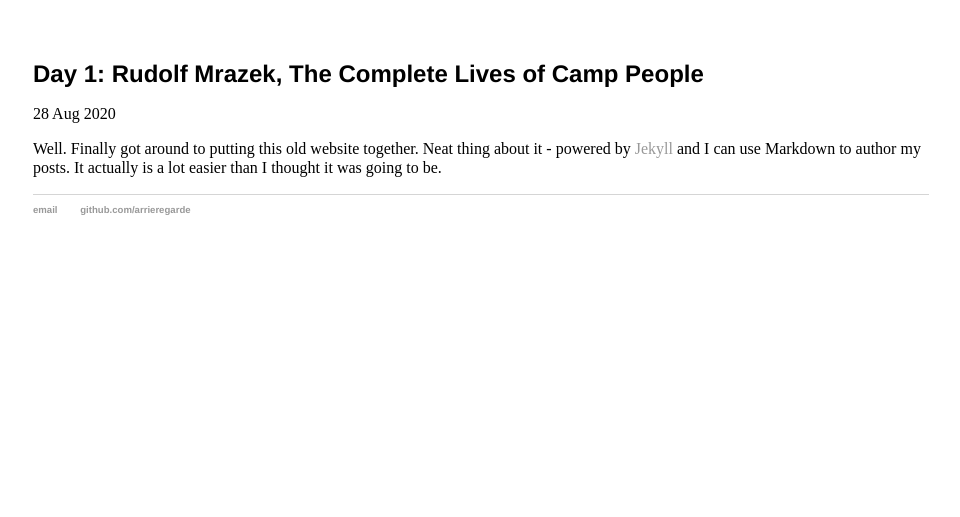
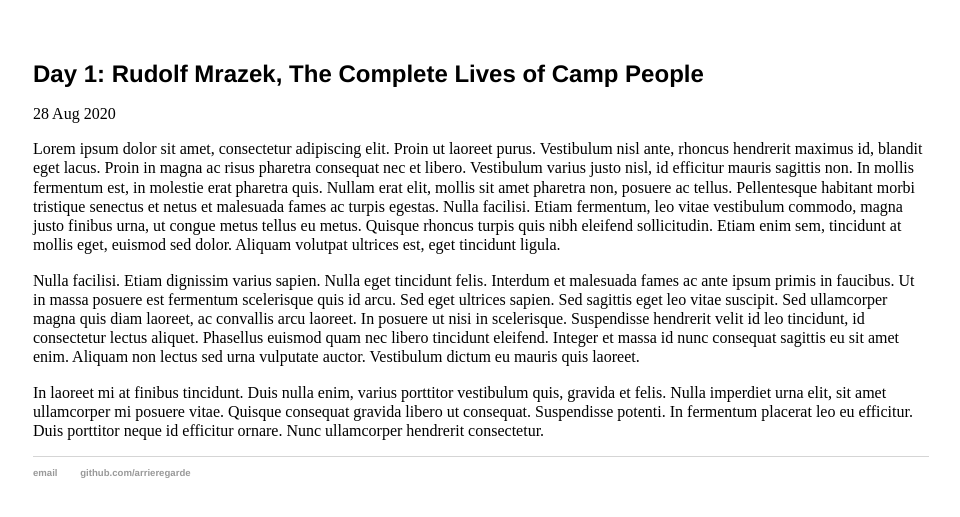
Before and after one commit to arrieregarde/arrieregarde.github.io, a Jekyll site: the page built from _posts/2020-08-28-Day-1.md, in a window 1280 px wide. Shown: the top 517 px of the page, without its empty margins (159-1119 px from the left). Built offline with Jekyll 4.4.1, drawn with Linux system fonts in a browser that asks for light colours.

Commit message:
Update 2020-08-28-Day-1.md

```diff
--- a/_posts/2020-08-28-Day-1.md
+++ b/_posts/2020-08-28-Day-1.md
@@ -3,5 +3,8 @@ layout: post
 title: "Day 1: Rudolf Mrazek, The Complete Lives of Camp People"
 date: 2020-08-28
 ---
+Lorem ipsum dolor sit amet, consectetur adipiscing elit. Proin ut laoreet purus. Vestibulum nisl ante, rhoncus hendrerit maximus id, blandit eget lacus. Proin in magna ac risus pharetra consequat nec et libero. Vestibulum varius justo nisl, id efficitur mauris sagittis non. In mollis fermentum est, in molestie erat pharetra quis. Nullam erat elit, mollis sit amet pharetra non, posuere ac tellus. Pellentesque habitant morbi tristique senectus et netus et malesuada fames ac turpis egestas. Nulla facilisi. Etiam fermentum, leo vitae vestibulum commodo, magna justo finibus urna, ut congue metus tellus eu metus. Quisque rhoncus turpis quis nibh eleifend sollicitudin. Etiam enim sem, tincidunt at mollis eget, euismod sed dolor. Aliquam volutpat ultrices est, eget tincidunt ligula.
 
-Well. Finally got around to putting this old website together. Neat thing about it - powered by [Jekyll](http://jekyllrb.com) and I can use Markdown to author my posts. It actually is a lot easier than I thought it was going to be.
+Nulla facilisi. Etiam dignissim varius sapien. Nulla eget tincidunt felis. Interdum et malesuada fames ac ante ipsum primis in faucibus. Ut in massa posuere est fermentum scelerisque quis id arcu. Sed eget ultrices sapien. Sed sagittis eget leo vitae suscipit. Sed ullamcorper magna quis diam laoreet, ac convallis arcu laoreet. In posuere ut nisi in scelerisque. Suspendisse hendrerit velit id leo tincidunt, id consectetur lectus aliquet. Phasellus euismod quam nec libero tincidunt eleifend. Integer et massa id nunc consequat sagittis eu sit amet enim. Aliquam non lectus sed urna vulputate auctor. Vestibulum dictum eu mauris quis laoreet.
+
+In laoreet mi at finibus tincidunt. Duis nulla enim, varius porttitor vestibulum quis, gravida et felis. Nulla imperdiet urna elit, sit amet ullamcorper mi posuere vitae. Quisque consequat gravida libero ut consequat. Suspendisse potenti. In fermentum placerat leo eu efficitur. Duis porttitor neque id efficitur ornare. Nunc ullamcorper hendrerit consectetur.
```
